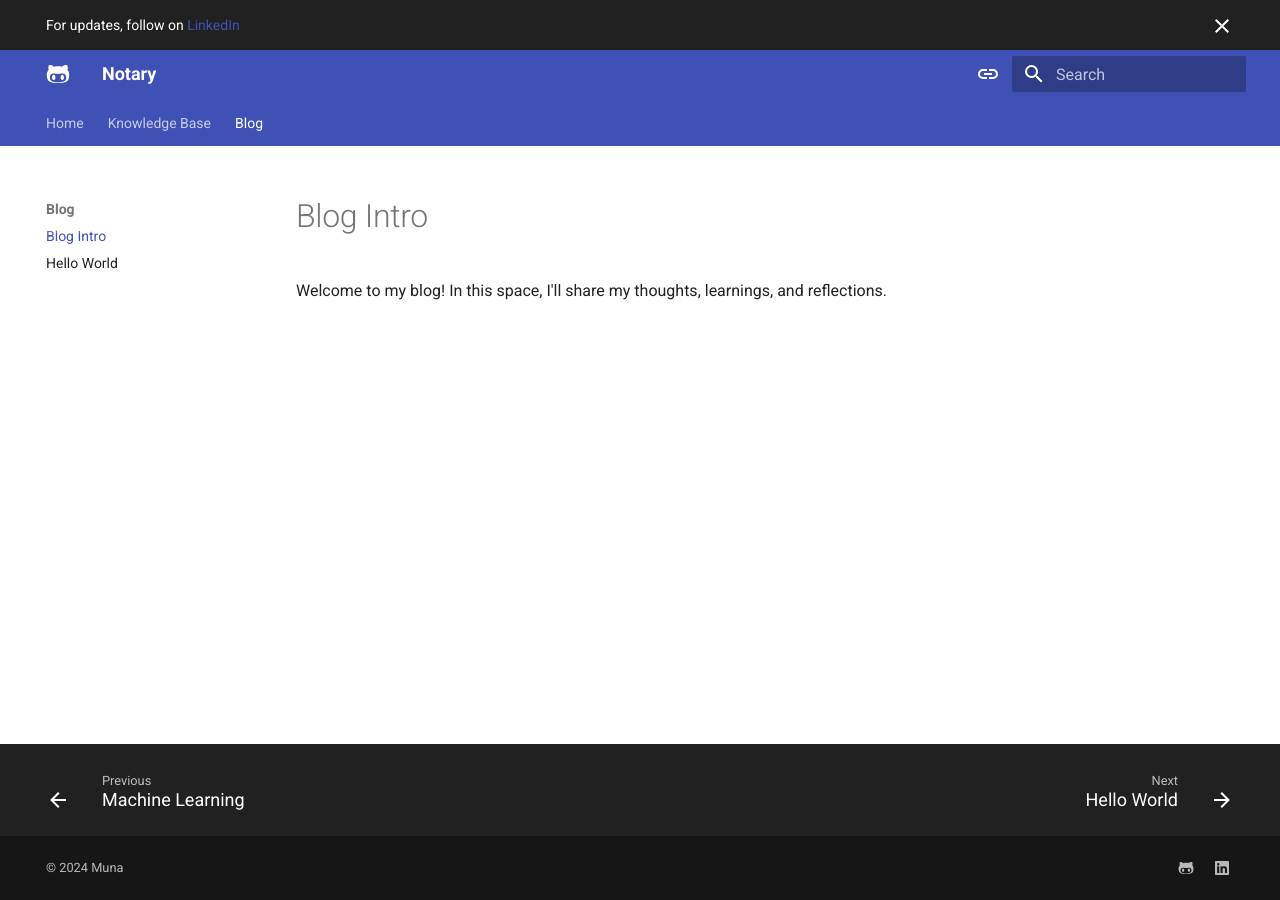
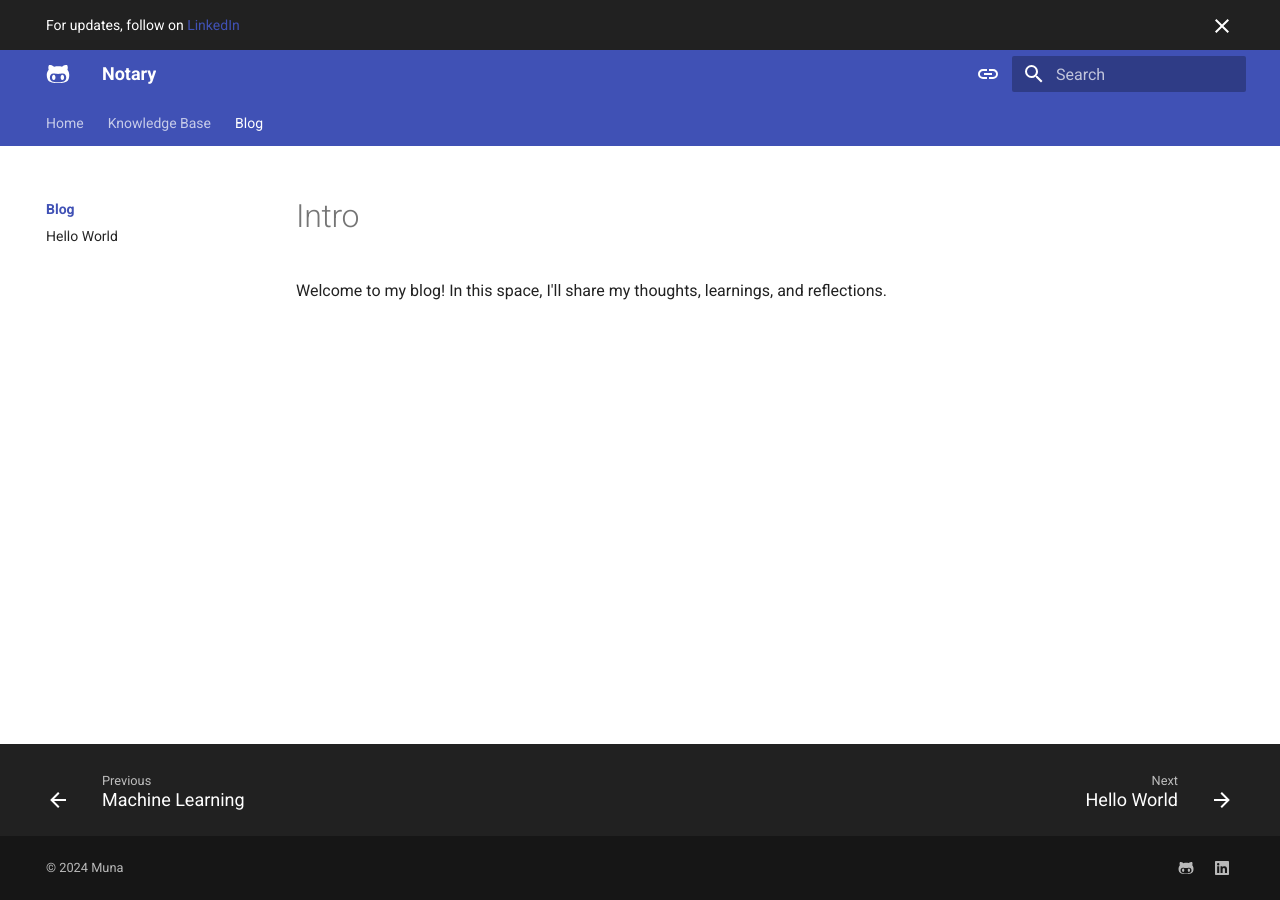
Before and after one commit to RBBU/notary, an MkDocs documentation site: the page built from docs/Blog/index.md, in a window 1280 px wide. Built offline with MkDocs 1.6.1 and Material for MkDocs 9.7.7, drawn with Linux system fonts in a browser that asks for light colours.

Commit message:
Adding changes

```diff
--- a/mkdocs.yml
+++ b/mkdocs.yml
@@ -108,7 +108,7 @@ nav:
       - 'Machine Learning': Knowledge_Base/Machine_Learning/index.md
       - 'Intro to Machine Learning': Knowledge_Base/Machine_Learning/intro.md
   - Blog:
-      - 'Blog Intro': Blog/intro.md
+      - 'Intro': Blog/index.md
       - 'Hello World': Blog/hello-world.md
 
 
```
Also changed, not shown: docs/Blog/index.md (renamed from docs/Blog/intro.md).
